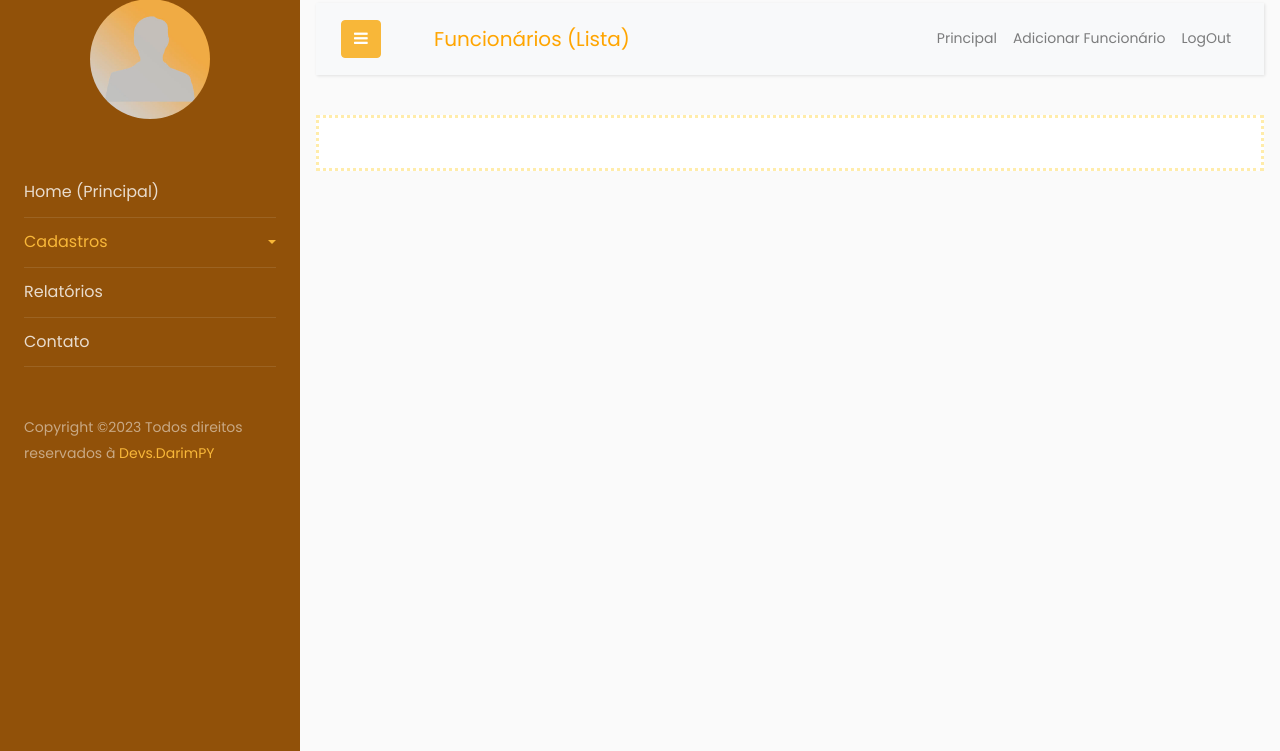
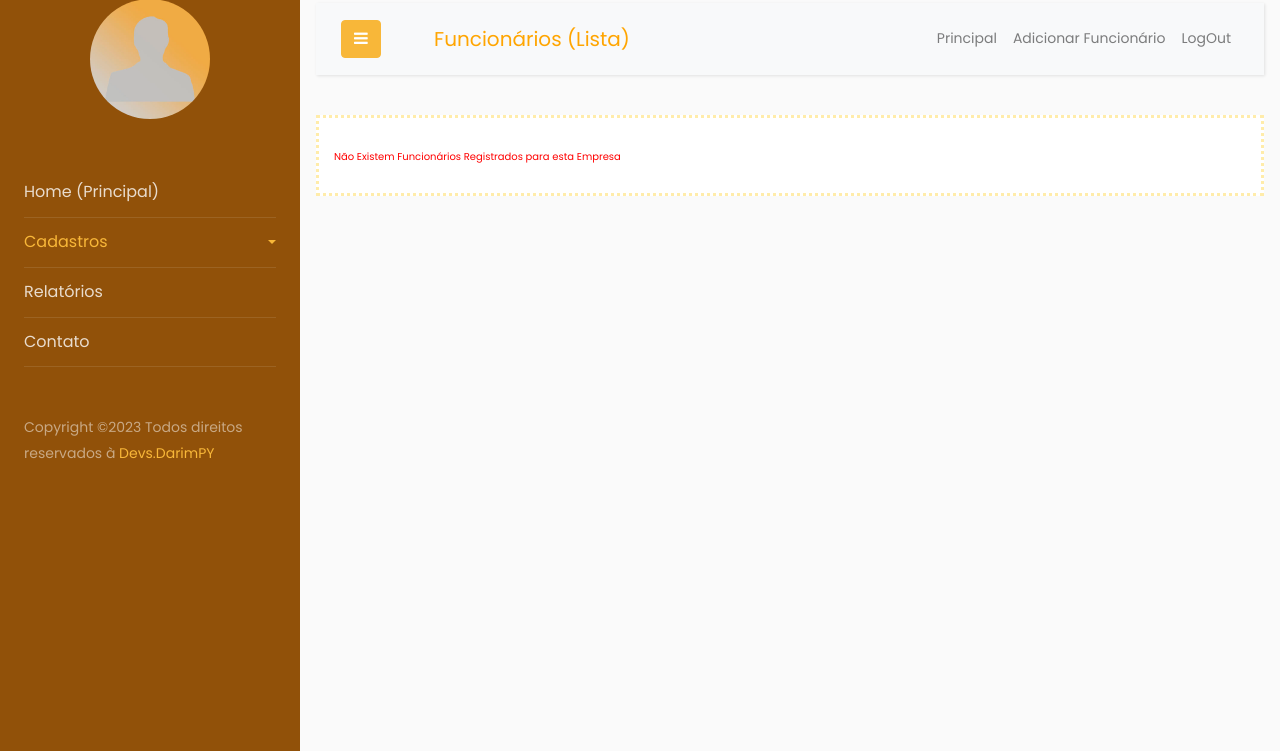
Before and after one commit to Adarim/gestao_rh, a Django app: template apps/funcionarios/templates/funcionarios/funcionario_list.html in a window 1280 px wide. Shown: the part 49-800 px from the top of the page. Run offline with Django 4.2, Linux system fonts and the light colour scheme; the template is opened without the code that fills it, so the values that code supplies are empty.

Commit message:
funcionarios

```diff
--- a/apps/funcionarios/templates/funcionarios/funcionario_list.html
+++ b/apps/funcionarios/templates/funcionarios/funcionario_list.html
@@ -75,7 +75,8 @@ Funcionários (Lista)
     </tr>
     </tbody>
 </table>
-
+{% empty %}
+<span  style="color: red; font-size: 10px; fon-style: bold;"> Não Existem Funcionários Registrados para esta Empresa</span><br>
     {% endfor %}
 
 {% endblock %}
```
